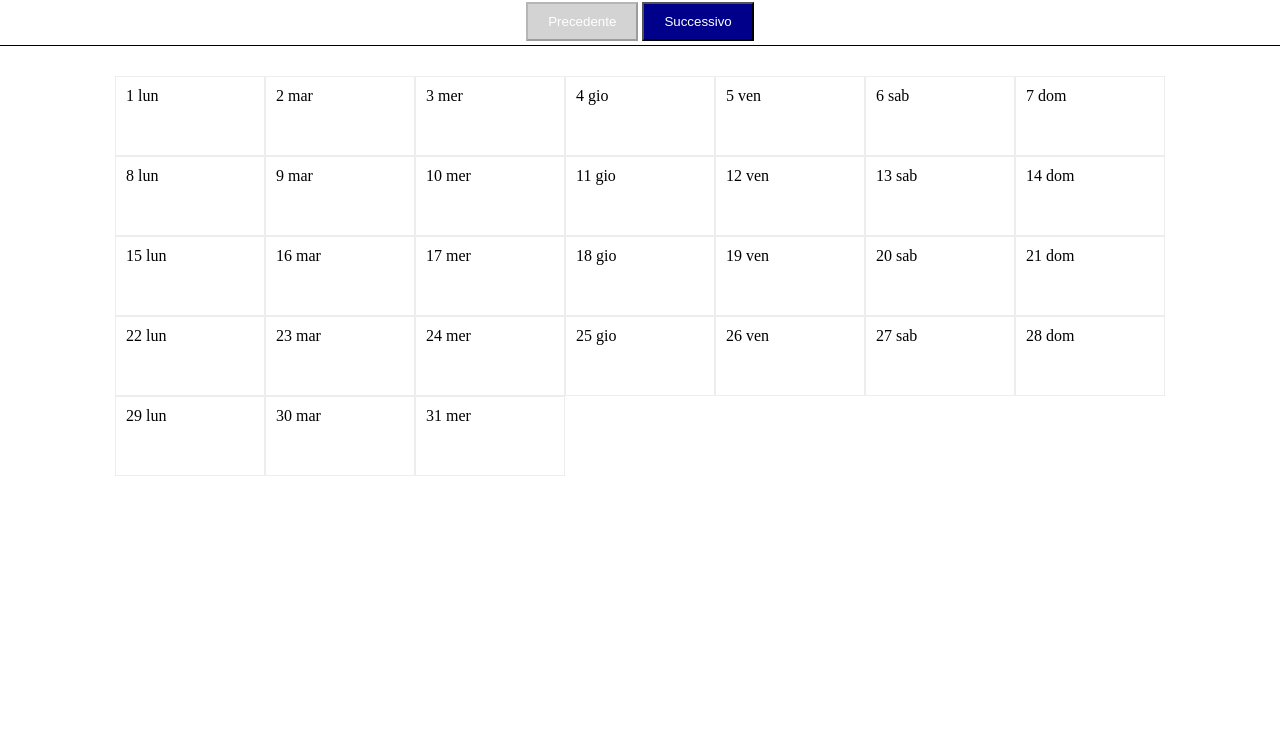
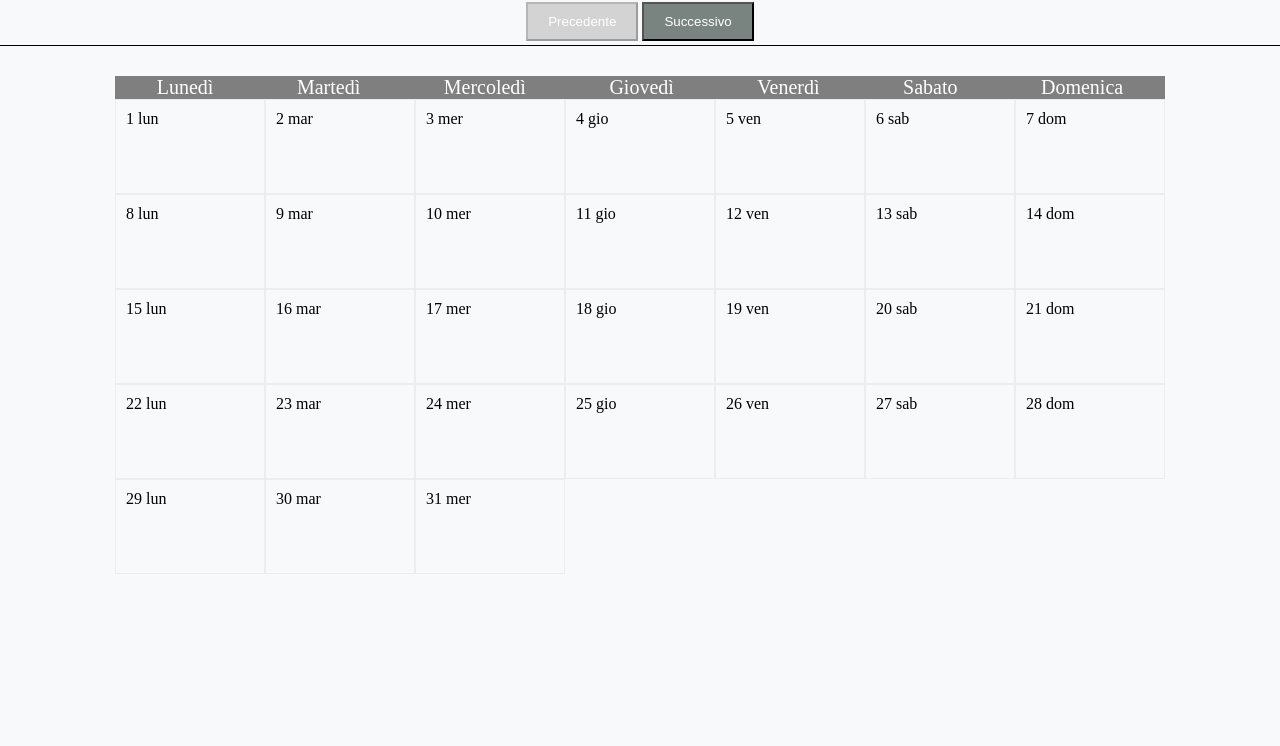
Before and after one commit to FilippoM991/ajax-ex-calendar, a plain HTML site: page index.html in a window 1280 px wide. Shown: the part 54-800 px from the top of the page. Drawn offline with nearby package versions, Linux system fonts and the light colour scheme; no server answers.

Commit message:
aggiunto inizio dei giorni nel calendario in base al numero del giorno della settimana

```diff
--- a/index.html
+++ b/index.html
@@ -8,6 +8,7 @@
         <script src="https://momentjs.com/downloads/moment.js" charset="utf-8"></script>
         <script src="https://cdnjs.cloudflare.com/ajax/libs/moment.js/2.24.0/locale/it.js" charset="utf-8"></script>
         <script src="main.js" charset="utf-8"></script>
+        <link rel="stylesheet" href="https://use.fontawesome.com/releases/v5.11.2/css/all.css" integrity="sha384-KA6wR/X5RY4zFAHpv/CnoG2UW1uogYfdnP67Uv7eULvTveboZJg0qUpmJZb5VqzN" crossorigin="anonymous">
         <link rel="stylesheet" href="style.css">
     </head>
     <body>
@@ -21,6 +22,15 @@
         </header>
         <main>
             <div id="container">
+                <div id="barra_giorni">
+                    <span>Lunedì</span>
+                    <span>Martedì</span>
+                    <span>Mercoledì</span>
+                    <span>Giovedì</span>
+                    <span>Venerdì</span>
+                    <span>Sabato</span>
+                    <span>Domenica</span>
+                </div>
                 <ul id="calendario">
 
                 </ul>
--- a/main.js
+++ b/main.js
@@ -39,9 +39,12 @@ $(document).ready(function() {
     })
 
 
+
     function stampa_mese(data_mese) {
         // resetto il calendario
         $("#calendario").empty();
+        // richiamo la funzione che mi aggiunge gli <li> vuoti per far si che il primo giorno del mese sia nella posizione corretta nel fine_calendario
+        stampa_vuoti(moment_data);
         // clonoclono la data del mese cosi posso aumentarla senza problemi dovendo aumentare man mano il data nell html che serve per individualizzare ogni giorno e poterlo confrontare con le festività dateci dalla chiamata ajax
         var data_mese_giorno= moment(data_mese);
         // quanti giorni ci sono in questo mese?
@@ -68,6 +71,12 @@ $(document).ready(function() {
             data_mese_giorno.add(1, "days");
         };
     };
+    function stampa_vuoti(primo_giorno){
+        var numero_giorno_settimana = primo_giorno.isoWeekday();
+        for (var i = 1; i < numero_giorno_settimana; i++) {
+            $("#calendario").append("<li class='vuoti'>" + "</li>");
+        }
+    }
     function stampa_festivita(data_mese){
         $.ajax({
             "url": "https://flynn.boolean.careers/exercises/api/holidays",
--- a/style.css
+++ b/style.css
@@ -2,6 +2,9 @@
     margin: 0;
     padding: 0;
     box-sizing: border-box;
+}
+body {
+    background-color: #F8F9FA;
 }
 header {
     height: 100px;
@@ -14,10 +17,11 @@ header {
 }
 h1 {
     margin-bottom: 15px;
+    color: #6A6A6A;
 }
 header button {
     padding: 10px 20px;
-    background-color: darkblue;
+    background-color: #798481;
     color:white;
 }
 header button:disabled {
@@ -27,8 +31,17 @@ header button:disabled {
 #container {
     margin-top: 30px;
     display: flex;
+    flex-direction: column;
     justify-content: center;
     align-items: center;
+}
+#barra_giorni {
+    width: 1050px;
+    display: flex;
+    justify-content: space-around;
+    background-color: #7F7F7F;
+    color:white;
+    font-size: 20px;
 }
 #calendario {
     width: 1050px;
@@ -39,10 +52,13 @@ header button:disabled {
 }
 #calendario li {
     width: 150px;
-    height: 80px;
+    height: 95px;
     padding: 10px;
     border: 1px solid #EDEDED;
 }
 #calendario li.festa{
     background-color: #FED9A8;
 }
+#calendario li.vuoti{
+    background-color: #F2F2F2;
+}
```
